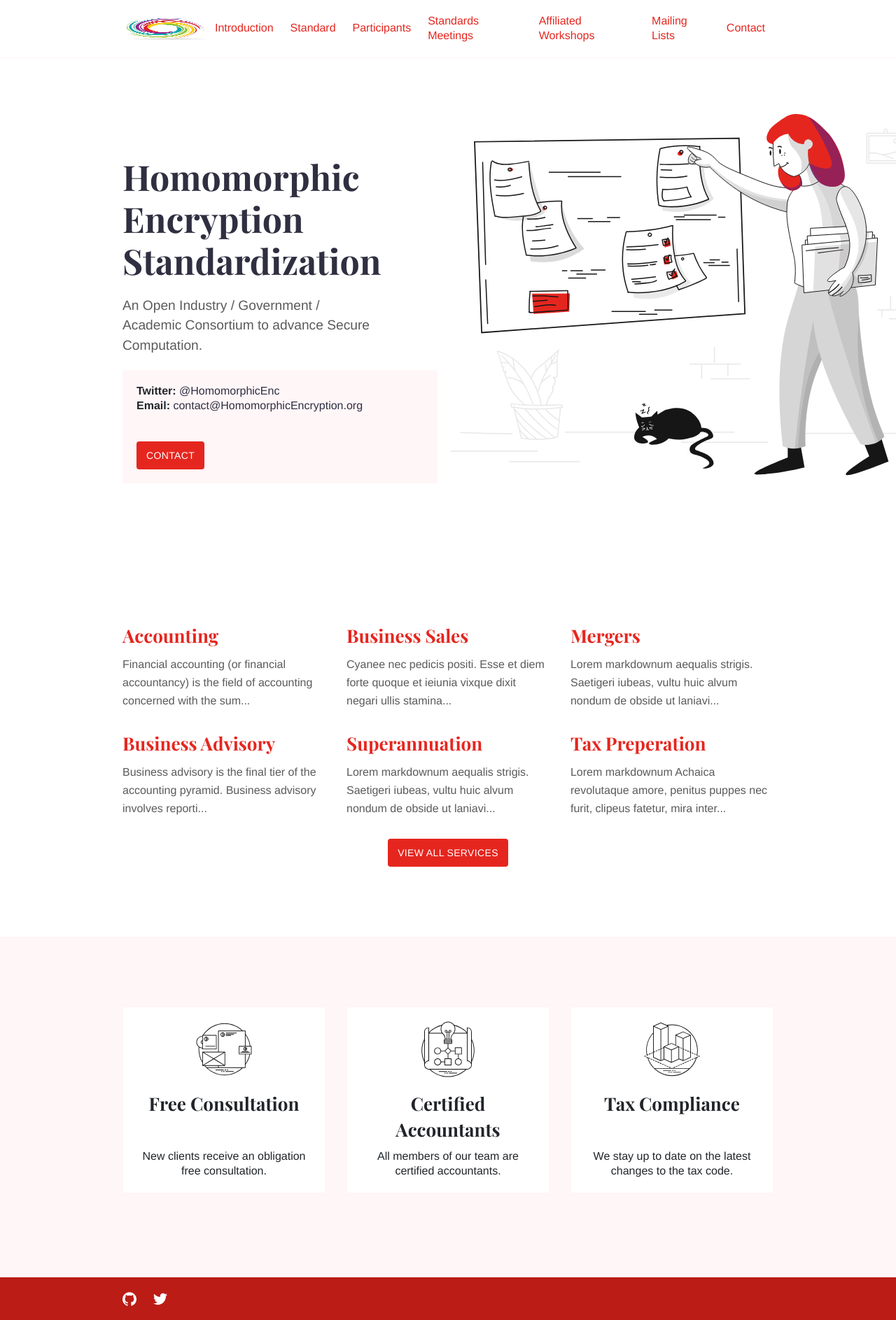
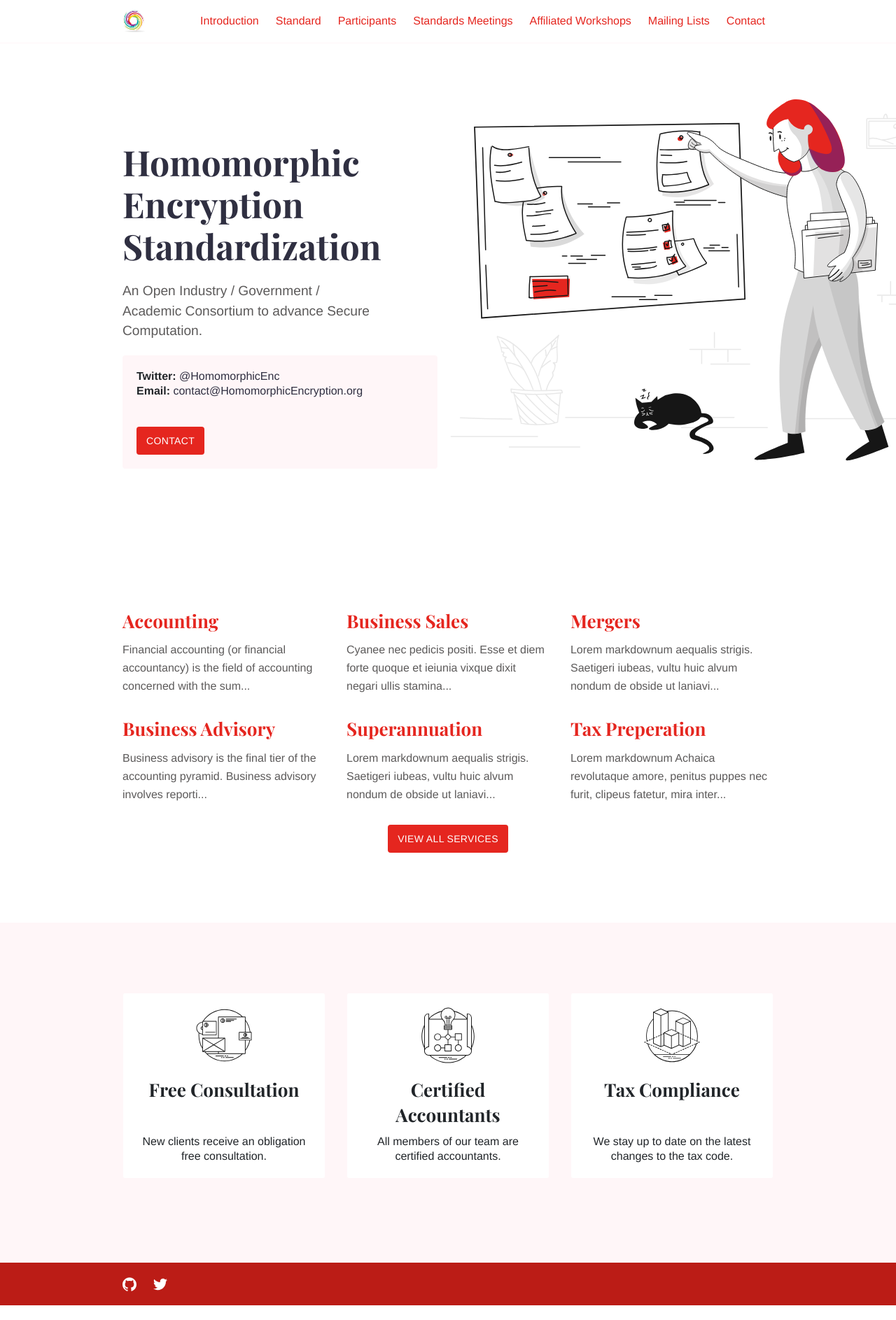
Before and after one commit to bquast/homenc, a Jekyll site: the page built from index.md, in a window 1280 px wide. Shown: the whole page at 70% size. Built offline with Jekyll 4.4.1, drawn with Linux system fonts in a browser that asks for light colours; after the commit the page ends 1866 px from its top, so only the background shows below that.

Commit message:
use logo height also for width (because square)

```diff
--- a/_includes/header.html
+++ b/_includes/header.html
@@ -1,10 +1,10 @@
 <div class='header'>
   <div class="container">
     <div class="logo">
-      <a href="/"><img width="{{ site.logo.desktop_width }}" height="{{ site.logo.desktop_height }}" alt="{{ site.title }}" src="{{ site.logo.desktop | relative_url }}" /></a>
+      <a href="/"><img width="{{ site.logo.desktop_height }}" height="{{ site.logo.desktop_height }}" alt="{{ site.title }}" src="{{ site.logo.desktop | relative_url }}" /></a>
     </div>
     <div class="logo-mobile">
-      <a href="{{ site.baseurl }}"><img width="{{ site.logo.mobile_width }}" height="{{ site.logo.mobile_height }}" alt="{{ site.title }}" src="{{ site.logo.mobile | relative_url }}" /></a>
+      <a href="{{ site.baseurl }}"><img width="{{ site.logo.mobile_height }}" height="{{ site.logo.mobile_height }}" alt="{{ site.title }}" src="{{ site.logo.mobile | relative_url }}" /></a>
     </div>
     {% include main-menu.html %}
     {% include hamburger.html %}
```
